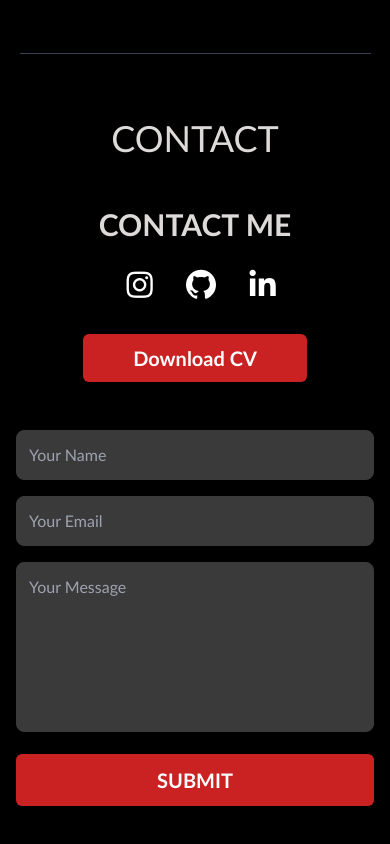
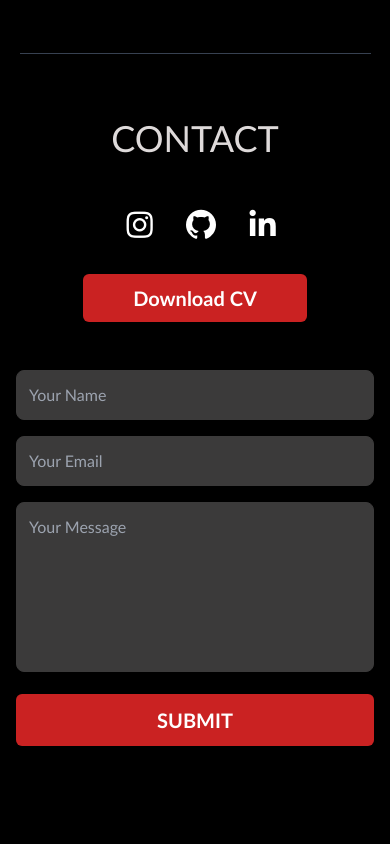
Before and after one commit to manishmishra001/MANISH_PORTFOLIO, a website: page home.html in a window 390 px wide. Shown: the part 3883-4727 px from the top of the page. After the commit the page ends 4693 px from the top, so only its background shows below. Drawn offline with nearby package versions, Linux system fonts and the light colour scheme.

Commit message:
Update home.html
to change the ui for mobile

```diff
--- a/home.html
+++ b/home.html
@@ -294,7 +294,7 @@
 
             <div class="w-full lg:w-2/5 flex justify-center lg:justify-start ">
                 <div class="lg:ml-10 text-center lg:text-left">
-                    <h3 class="text-3xl font-bold text-text-light mb-6">CONTACT ME</h3>
+                    <h3 class="text-3xl font-bold text-text-light mb-6 hidden md:block display">CONTACT ME</h3>
 
                     <div class="flex justify-center lg:justify-start space-x-6 text-3xl mb-8 pl-3">
                         <a href="https://www.instagram.com/rudra_mishra_666/" aria-label="Instagram" class="hover:text-accent-red transition duration-300">
```
